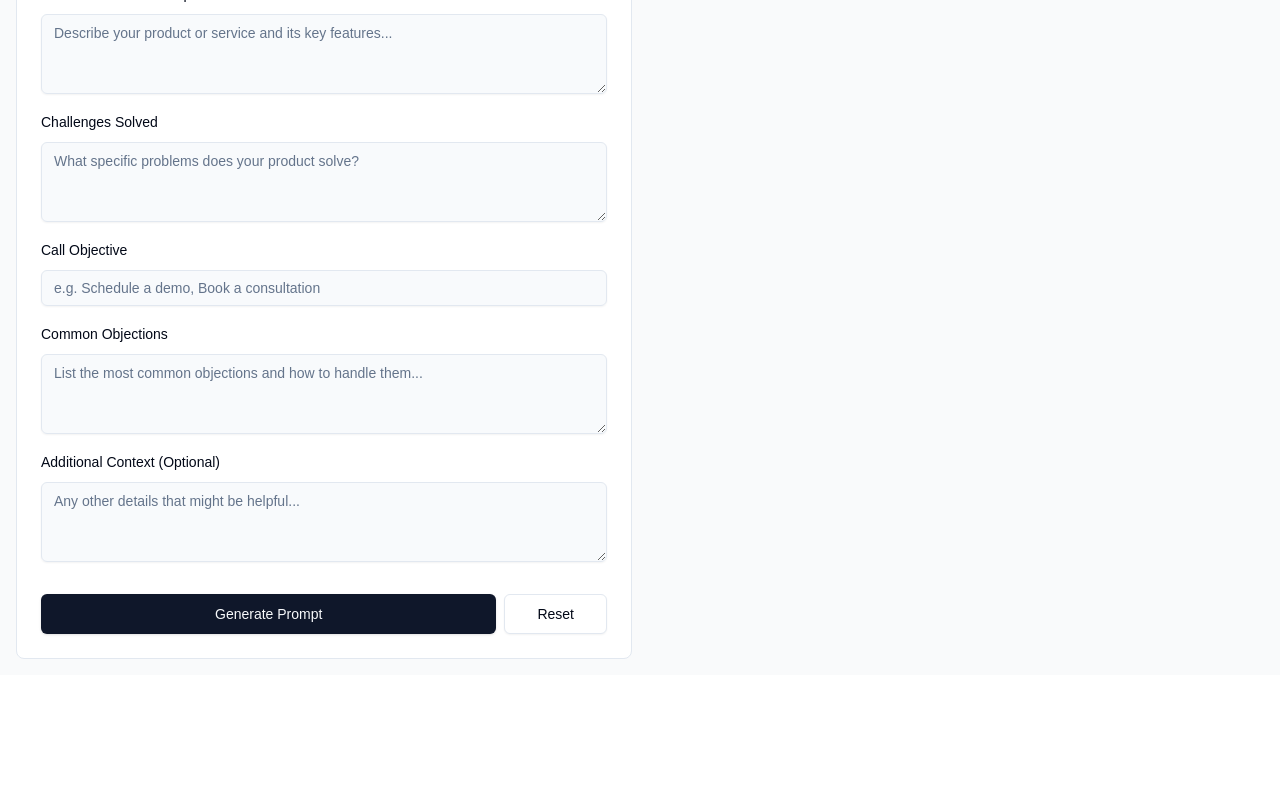
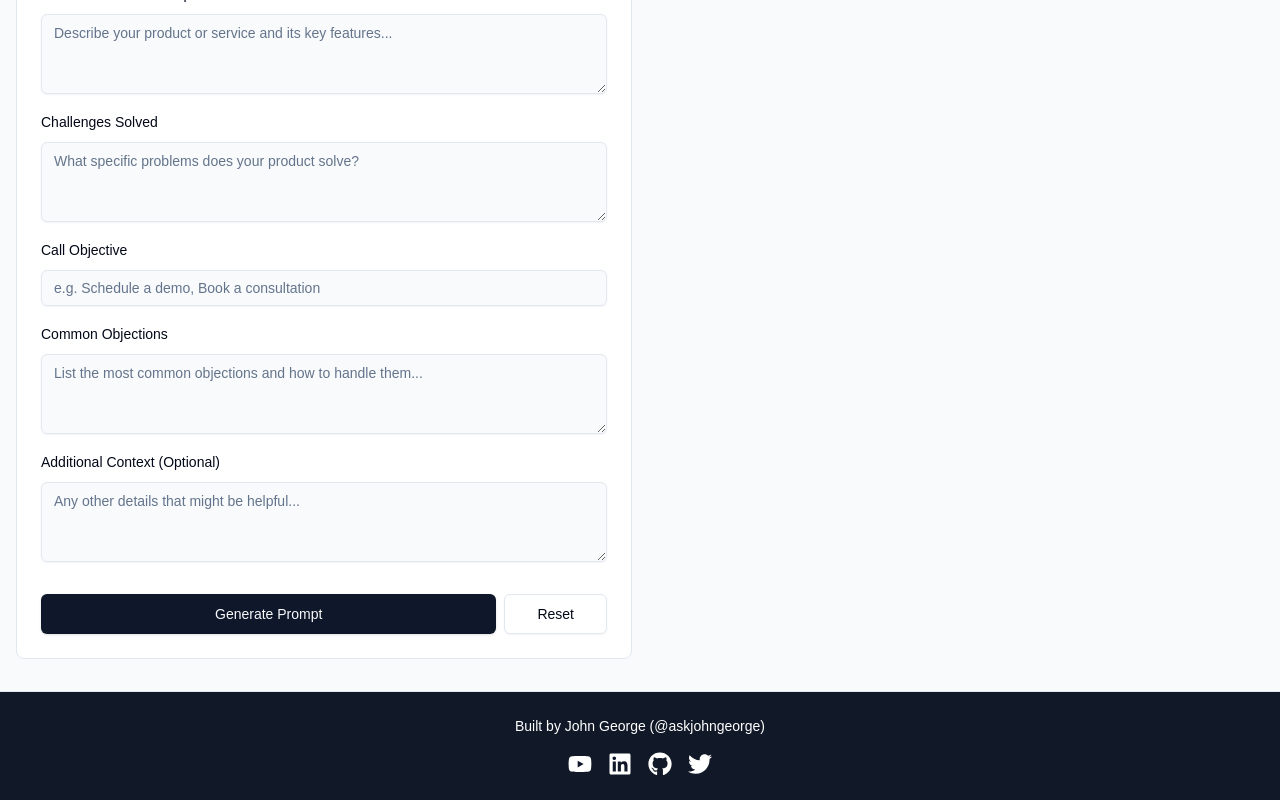
Before and after one commit to gurinder1996/sales-prompt-creator, a Next.js app: page / in a window 1280 px wide. Shown: the part 629-1429 px from the top of the page. Before the commit the page ends 1304 px from the top, so only its background shows below. Built offline with nearby package versions, Linux system fonts and the light colour scheme.

Commit message:
Add footer with social links

```diff
--- a/app/layout.tsx
+++ b/app/layout.tsx
@@ -4,6 +4,7 @@ import "./globals.css";
 import { Providers } from "./providers";
 import { Analytics } from "@vercel/analytics/react";
 import { SiteHeader } from "@/components/site-header";
+import { SiteFooter } from "@/components/site-footer";
 
 const geistSans = localFont({
   src: "./fonts/GeistVF.woff",
@@ -28,15 +29,16 @@ export default function RootLayout({
   return (
     <html lang="en">
       <body
-        className={`${geistSans.variable} ${geistMono.variable} min-h-screen bg-background antialiased`}
+        className={`${geistSans.variable} ${geistMono.variable} min-h-screen bg-background antialiased flex flex-col`}
       >
         <Providers>
-          <div className="min-h-screen bg-gray-50">
+          <div className="flex-1 flex flex-col bg-gray-50">
             <main className="container mx-auto px-4 py-4 max-w-7xl">
               <SiteHeader />
 
               {children}
             </main>
+            <SiteFooter />
           </div>
         </Providers>
         <Analytics />
--- /dev/null
+++ b/components/site-footer.tsx
@@ -0,0 +1,20 @@
+import SocialLinks from "./social-links";
+
+export function SiteFooter() {
+  return (
+    <footer className="border-t bg-gray-900 py-6 mt-4">
+      <div className="container mx-auto px-4 flex flex-col items-center gap-4 text-white">
+        <p className="text-sm">
+          <a
+            href="https://askjohngeorge.com/"
+            target="_blank"
+            rel="noopener noreferrer"
+          >
+            Built by John George (@askjohngeorge)
+          </a>
+        </p>
+        <SocialLinks />
+      </div>
+    </footer>
+  );
+}
--- /dev/null
+++ b/components/social-links.tsx
@@ -0,0 +1,23 @@
+import { FaTwitter, FaLinkedin, FaGithub, FaYoutube } from "react-icons/fa";
+
+export default function SocialLinks({ className }: { className?: string }) {
+  return (
+    <div className={`flex ${className}`}>
+      {[
+        { icon: FaYoutube, href: "https://youtube.com/@askjohngeorge" },
+        { icon: FaLinkedin, href: "https://linkedin.com/in/askjohngeorge"},
+        { icon: FaGithub, href: "https://github.com/askjohngeorge" },
+        { icon: FaTwitter, href: "https://x.com/askjohngeorge" },
+      ].map((social, index) => (
+        <span key={index}>
+          <a href={social.href} target="_blank" rel="noopener noreferrer">
+            <social.icon
+              size={24}
+              className="text-white transition-all duration-200 mx-2 ease-in-out hover:text-background hover:scale-125"
+            />
+          </a>
+        </span>
+      ))}
+    </div>
+  );
+}
```
